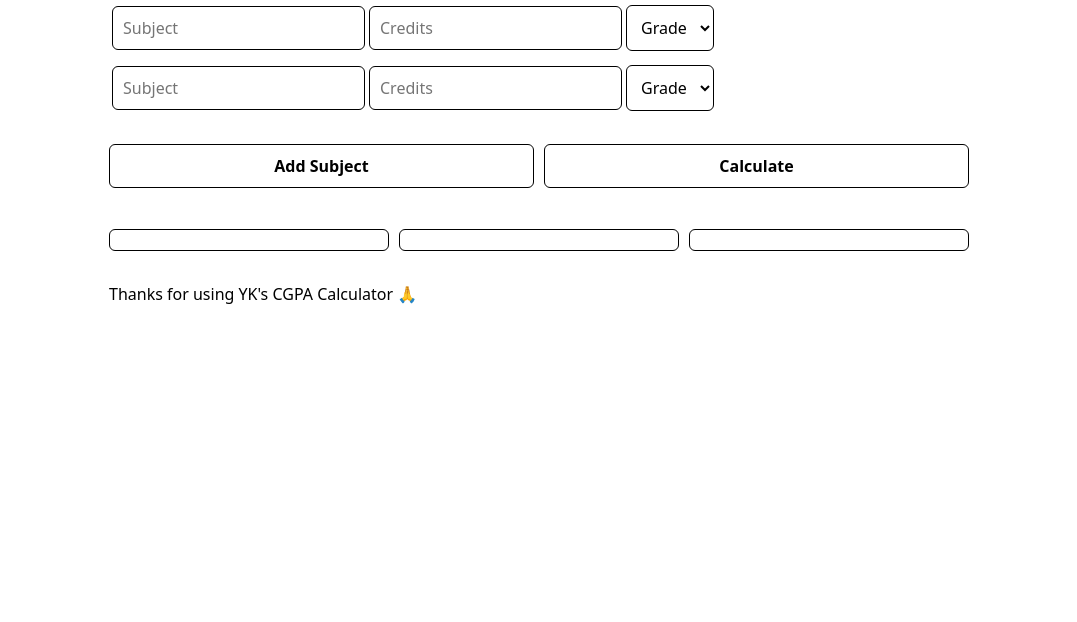
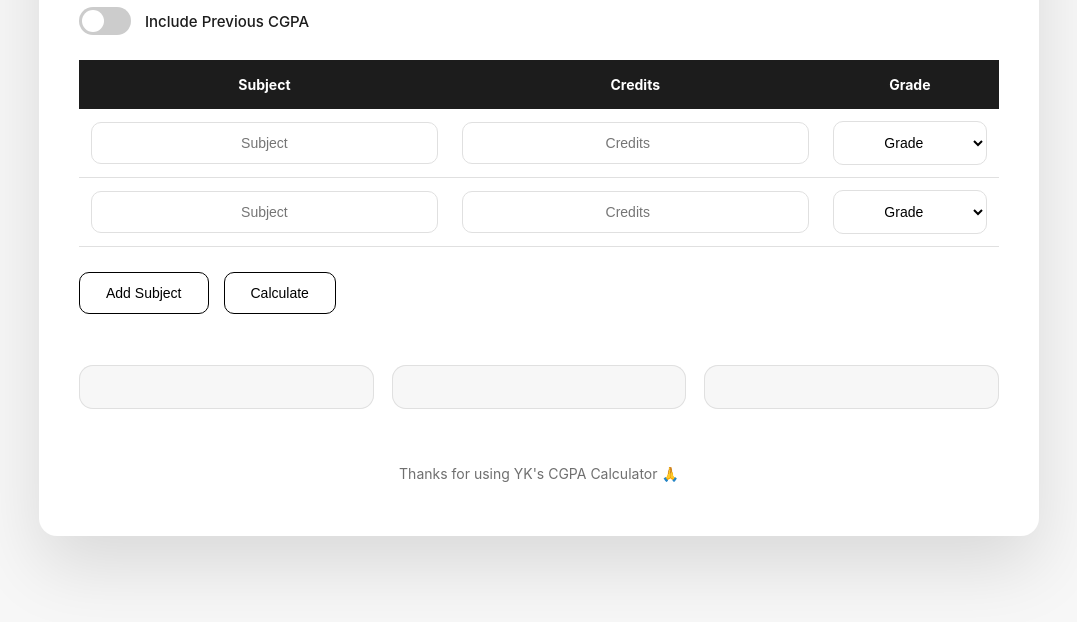
Before and after one commit to YasvanthK/YK-CGPA-CALCULATER, a plain HTML site: page index.html in a window 1280 px wide. Shown: the part 178-800 px from the top of the page, without its empty margins (101-1178 px from the left). Drawn offline with nearby package versions, Linux system fonts and the light colour scheme.

Commit message:
Update style.css

```diff
--- a/style.css
+++ b/style.css
@@ -1,58 +1,229 @@
-/* RESET & BASE */
-* { box-sizing: border-box; font-family: system-ui, sans-serif; }
-body { margin: 0; background: #fff; color: #000; }
-
-/* CONTAINER */
-.container { max-width: 900px; width: 95%; margin: auto; padding: 20px; }
-
-/* HEADER */
-h1 { text-align: center; font-size: 2rem; margin-bottom: 20px; font-weight: 700; }
-
-/* INPUTS & BUTTONS */
-input, select, button {
-  width: 100%; padding: 10px; margin: 5px 0; font-size: 16px;
-  border: 1px solid #000; border-radius: 6px; background: #fff; color: #000;
+/* ===== ROOT THEME ===== */
+:root {
+    --black: #000000;
+    --dark: #1c1c1c;
+    --gray: #6f6f6f;
+    --border: #e0e0e0;
+    --bg: #f7f7f7;
+    --white: #ffffff;
 }
 
-button { cursor: pointer; font-weight: 600; transition: 0.3s; }
-button:hover { background: #000; color: #fff; }
+/* ===== GLOBAL ===== */
+* {
+    box-sizing: border-box;
+}
 
-.buttons { display: flex; gap: 10px; margin: 20px 0; }
-.buttons button { flex: 1; }
-.danger { background: #000; color: #fff; }
+body {
+    margin: 0;
+    background: var(--bg);
+    font-family: "Inter", "Segoe UI", sans-serif;
+    color: var(--dark);
+}
 
-/* PREVIOUS CGPA SECTION */
-.previous-section { margin-bottom: 15px; }
-#previousInputs { display: flex; gap: 10px; margin-top: 5px; }
-.hidden { display: none; }
-#previousInputs input { flex: 1; }
+/* ===== CONTAINER ===== */
+.container {
+    max-width: 1000px;
+    margin: 50px auto;
+    padding: 40px;
+    background: var(--white);
+    border-radius: 18px;
+    box-shadow: 0 30px 70px rgba(0,0,0,0.12);
+}
 
-/* TABLE */
-.table-wrapper { overflow-x: auto; margin-bottom: 20px; }
-.cgpa-table { width: 100%; min-width: 600px; border-collapse: collapse; }
-.cgpa-table th, .cgpa-table td { border: 1px solid #000; padding: 8px; text-align: center; }
-.cgpa-table th { font-weight: 700; }
+/* ===== TITLE ===== */
+h1 {
+    text-align: center;
+    font-size: 32px;
+    font-weight: 700;
+    margin-bottom: 35px;
+    letter-spacing: 0.4px;
+}
 
-/* RESULTS */
-.results { margin-top: 15px; font-weight: bold; display: flex; flex-wrap: wrap; gap: 10px; }
-.results p { flex: 1 1 100px; padding: 10px; border: 1px solid #000; border-radius: 6px; }
+/* ===== TOGGLE SWITCH ===== */
+.toggle-box {
+    display: flex;
+    align-items: center;
+    gap: 14px;
+    margin-bottom: 25px;
+    font-size: 15px;
+    font-weight: 500;
+}
 
-/* PDF SECTION */
-#printSection { margin-top: 20px; border: 1px solid #000; padding: 15px; border-radius: 8px; }
-#printSection input { margin-bottom: 10px; }
+.switch {
+    position: relative;
+    width: 52px;
+    height: 28px;
+}
 
-/* FOOTER */
-footer { text-align: center; font-size: 13px; margin-top: 30px; }
+.switch input {
+    display: none;
+}
 
-/* MOBILE RESPONSIVE */
+.slider {
+    position: absolute;
+    cursor: pointer;
+    background: #ccc;
+    border-radius: 30px;
+    inset: 0;
+    transition: 0.3s;
+}
+
+.slider::before {
+    content: "";
+    position: absolute;
+    height: 22px;
+    width: 22px;
+    left: 3px;
+    top: 3px;
+    background: var(--white);
+    border-radius: 50%;
+    transition: 0.3s;
+}
+
+.switch input:checked + .slider {
+    background: var(--black);
+}
+
+.switch input:checked + .slider::before {
+    transform: translateX(24px);
+}
+
+/* ===== INPUTS ===== */
+input, select {
+    width: 100%;
+    padding: 12px 14px;
+    border-radius: 10px;
+    border: 1px solid var(--border);
+    font-size: 14px;
+    background: var(--white);
+    transition: 0.25s;
+}
+
+input:focus, select:focus {
+    outline: none;
+    border-color: var(--black);
+    box-shadow: 0 0 0 2px rgba(0,0,0,0.08);
+}
+
+/* ===== PREVIOUS CGPA ===== */
+.previous {
+    display: grid;
+    grid-template-columns: repeat(2, 1fr);
+    gap: 15px;
+    margin-bottom: 20px;
+}
+
+.hidden {
+    display: none;
+}
+
+/* ===== TABLE ===== */
+table {
+    width: 100%;
+    border-collapse: collapse;
+    margin-top: 25px;
+}
+
+thead th {
+    background: var(--dark);
+    color: var(--white);
+    padding: 16px;
+    font-size: 14px;
+    text-align: center;
+}
+
+tbody td {
+    border-bottom: 1px solid var(--border);
+    padding: 12px;
+}
+
+tbody td input,
+tbody td select {
+    text-align: center;
+}
+
+/* ===== BUTTONS ===== */
+.buttons {
+    display: flex;
+    gap: 15px;
+    margin-top: 25px;
+}
+
+button {
+    padding: 12px 26px;
+    border-radius: 10px;
+    border: 1px solid var(--black);
+    background: var(--white);
+    color: var(--black);
+    font-size: 14px;
+    font-weight: 500;
+    cursor: pointer;
+    transition: all 0.25s ease;
+}
+
+button:hover {
+    background: var(--black);
+    color: var(--white);
+}
+
+/* ===== RESULTS ===== */
+.results {
+    display: grid;
+    grid-template-columns: repeat(3, 1fr);
+    gap: 18px;
+    margin-top: 35px;
+}
+
+.results p {
+    background: var(--bg);
+    padding: 22px;
+    border-radius: 14px;
+    font-weight: 600;
+    text-align: center;
+    font-size: 16px;
+    box-shadow: inset 0 0 0 1px var(--border);
+}
+
+/* ===== PRINT SECTION ===== */
+.print-section {
+    margin-top: 40px;
+    padding-top: 30px;
+    border-top: 1px solid var(--border);
+}
+
+.print-section h3 {
+    margin-bottom: 15px;
+}
+
+.print-inputs {
+    display: grid;
+    grid-template-columns: repeat(3, 1fr);
+    gap: 15px;
+    margin-bottom: 20px;
+}
+
+.print-section button {
+    width: 100%;
+    font-size: 15px;
+}
+
+/* ===== FOOTER ===== */
+.thanks {
+    text-align: center;
+    margin-top: 40px;
+    font-size: 14px;
+    color: var(--gray);
+}
+
+/* ===== RESPONSIVE ===== */
 @media (max-width: 768px) {
-  .buttons { flex-direction: column; }
-  table, thead { display: none; }
-  table tbody tr { display: block; border: 1px solid #000; margin-bottom: 15px; padding: 10px; border-radius: 6px; }
-  table tbody td { display: block; border: none; padding: 6px 0; text-align: left; }
-  table tbody td::before { font-weight: 600; display: block; margin-bottom: 4px; }
-  table tbody td:nth-child(1)::before { content: "Subject"; }
-  table tbody td:nth-child(2)::before { content: "Credits"; }
-  table tbody td:nth-child(3)::before { content: "Grade"; }
-  input, select, button { font-size: 17px; padding: 12px; }
+    .previous,
+    .results,
+    .print-inputs {
+        grid-template-columns: 1fr;
+    }
+
+    .buttons {
+        flex-direction: column;
+    }
 }
```
